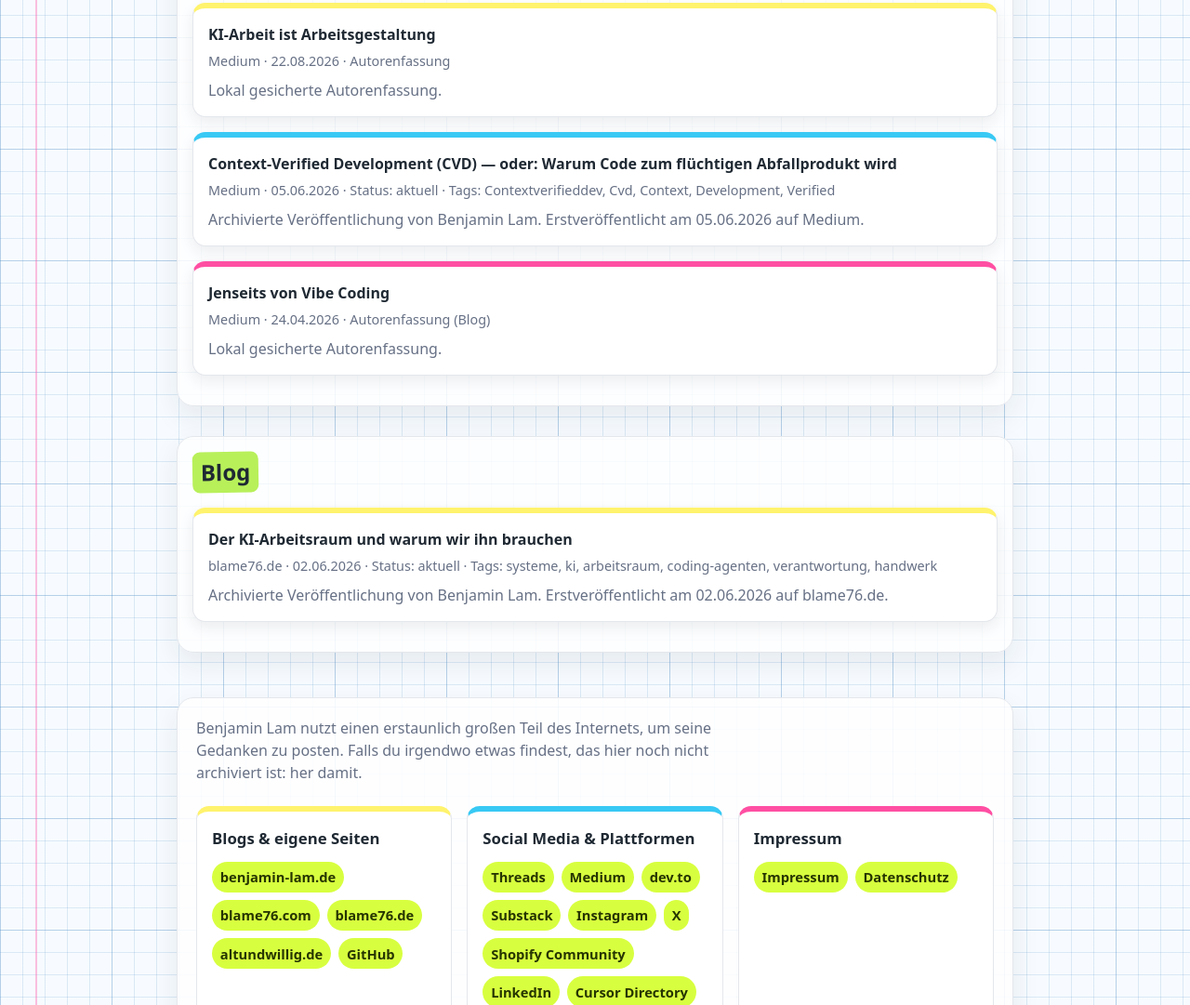
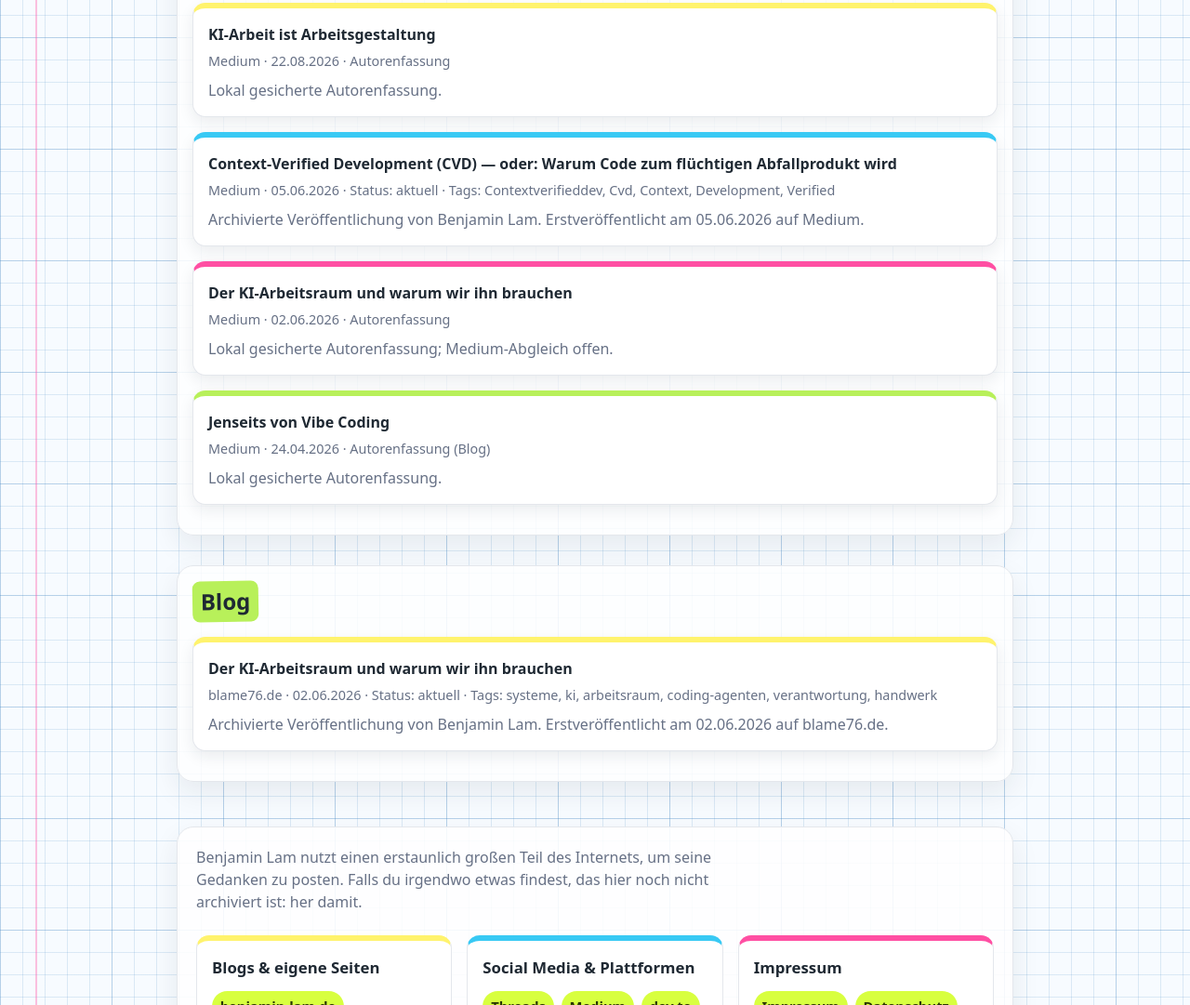
Before and after one commit to benjamin-lam/benjamin-lam.github.io, a plain HTML site: page index.html in a window 1280 px wide. Shown: the part 4880-5961 px from the top of the page at 93% size. Drawn offline with Linux system fonts and the light colour scheme.

Commit message:
HTML-Lesefassung des KI-Arbeitsraums im Archiv verlinken

```diff
--- a/index.html
+++ b/index.html
@@ -223,6 +223,11 @@
         <span class="meta">Medium · 05.06.2026 · Status: aktuell · Tags: Contextverifieddev, Cvd, Context, Development, Verified</span>
         <p class="summary">Archivierte Veröffentlichung von Benjamin Lam. Erstveröffentlicht am 05.06.2026 auf Medium.</p>
       </li>
+      <li class="archive-item" data-source="medium" data-tags="ki arbeitsraum handwerk medium" data-status="autorenfassung">
+        <a href="/medium/2026-06-02-der-ki-arbeitsraum-und-warum-wir-ihn-brauchen/">Der KI-Arbeitsraum und warum wir ihn brauchen</a>
+        <span class="meta">Medium · 02.06.2026 · Autorenfassung</span>
+        <p class="summary">Lokal gesicherte Autorenfassung; Medium-Abgleich offen.</p>
+      </li>
       <li class="archive-item" data-source="medium" data-tags="medium" data-status="autorenfassung">
         <a href="/medium/2026-04-24-jenseits-von-vibe-coding/">Jenseits von Vibe Coding</a>
         <span class="meta">Medium · 24.04.2026 · Autorenfassung (Blog)</span>
```
